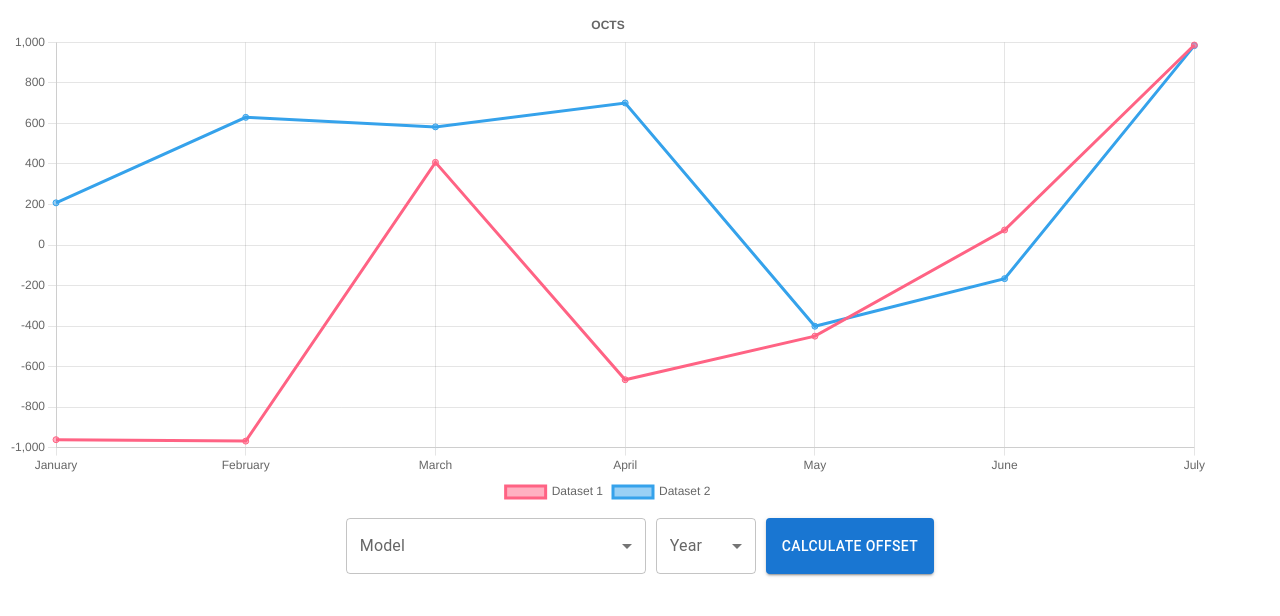
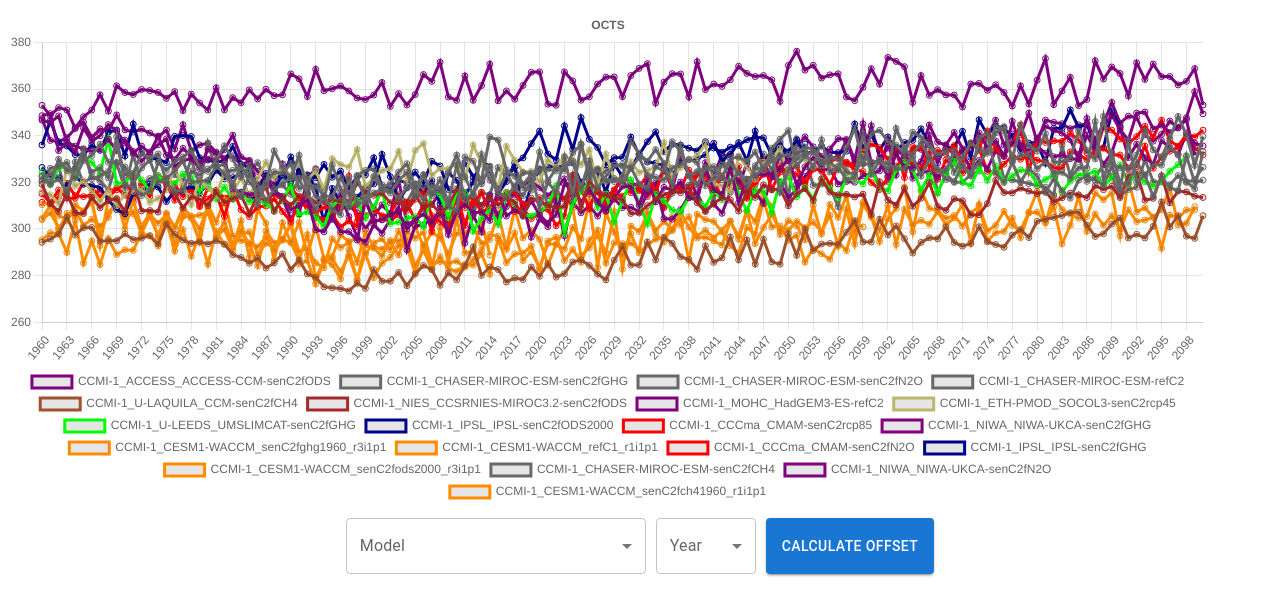
Before and after one commit to thomasmarwitz/react-plotting, a React (Create React App) app: page / in a window 1280 px wide. Shown: the top 616 px of the page. Built offline with nearby package versions, Linux system fonts and the light colour scheme.

Commit message:
color works

```diff
--- a/src/App.js
+++ b/src/App.js
@@ -31,8 +31,7 @@ export default function App() {
 
     const [model, setModel] = React.useState('');
     const [year, setYear] = React.useState('');
-    const [graph, setGraph] = React.useState(parseData(DATA))
-    console.log(modelData.slice(0, 10))
+    const [data, setData] = React.useState(parseData(DATA))
 
     const handleModelChange = (event) => {
         setModel(event.target.value);
@@ -42,11 +41,12 @@ export default function App() {
         setYear(event.target.value);
     }
 
+    /*
     const handleCalculateOffset = (event) => {
         if (!model || !year) {
             return
         }
-        setGraph(
+        setData(
             parseData(
                 DATA, // provide data
                 {
@@ -56,13 +56,12 @@ export default function App() {
             )
         )
     }
+    */
 
     return (
         <div>
             <Graph
-                graph={graph}
-                width={"1000"}
-                type={"line"}
+                data={data}
             />
             <div style={styles}>
                 <BasicSelect
@@ -75,7 +74,7 @@ export default function App() {
                 <Button
                     variant="contained"
                     style={{margin: "5px"}}
-                    onClick={handleCalculateOffset}
+                    onClick={console.log("")}
                 >
                     Calculate Offset
                 </Button>
--- a/src/Graph.js
+++ b/src/Graph.js
@@ -40,26 +40,26 @@ const options = {
   },
 };
 
+// labels = years
 const labels = ['January', 'February', 'March', 'April', 'May', 'June', 'July'];
 
 const data = {
   labels,
   datasets: [
+
     {
       label: 'Dataset 1',
       data: labels.map(() => faker.datatype.number({ min: -1000, max: 1000 })),
       borderColor: 'rgb(255, 99, 132)',
-      backgroundColor: 'rgba(255, 99, 132, 0.5)',
     },
     {
       label: 'Dataset 2',
       data: labels.map(() => faker.datatype.number({ min: -1000, max: 1000 })),
       borderColor: 'rgb(53, 162, 235)',
-      backgroundColor: 'rgba(53, 162, 235, 0.5)',
     },
   ],
 };
 
 export default function Graph(props) {
-  return <Line style={styles} options={options} data={data} />;
+  return <Line style={styles} options={options} data={props.data} />;
 }
--- a/src/graphUtil.js
+++ b/src/graphUtil.js
@@ -69,12 +69,13 @@ export function parseData(modelData, referenceLine) {
     // transform time series of each model obj
     const ySeries = modelData.map(modelObj => {
             return {
-                name: modelObj.model,
+                label: modelObj.model,
                 data: modelObj.y.map(number => number.toFixed(2)),
+                borderColor: modelObj.plotstyle.color,
             }
         }
     )
-    const colors = modelData.map(modelObj => colourNameToHex(modelObj.plotstyle.color))
+
     const strokes = modelData.map(modelObj => convertToStrokeStyle(modelObj.plotstyle.linestyle))
     const lineWidth = modelData.map(el => 2) // default is 2
 
@@ -88,7 +89,6 @@ export function parseData(modelData, referenceLine) {
             data: refLineSeries,
         })
         lineWidth.push(3)
-        colors.push("#000")
         strokes.push(4)
     }
 
@@ -96,37 +96,8 @@ export function parseData(modelData, referenceLine) {
     // markers: "circle" | "square" | "rect"
 
     return {
-        options: {
-            chart: {
-            id: "OCTS"
-            },
-            xaxis: {
-                categories: xAxis, // jahre (x)
-            },
-            chart: {
-                animations: {
-                    enabled: false,
-                },
-                //background: "#000",
-            },
-            legend: {
-                show: false,
-            },
-            dataLabels: {
-                enabled: false,
-            },
-            tooltip: {
-                shared: false,
-            },
-            colors: colors,
-            stroke: {
-                width: lineWidth,
-                dashArray: strokes,
-            }
-
-        },
-        // .map(value => value.toFixed(2))
-        series: ySeries
+        labels: xAxis,
+        datasets: ySeries,
     }
 }
 
```
